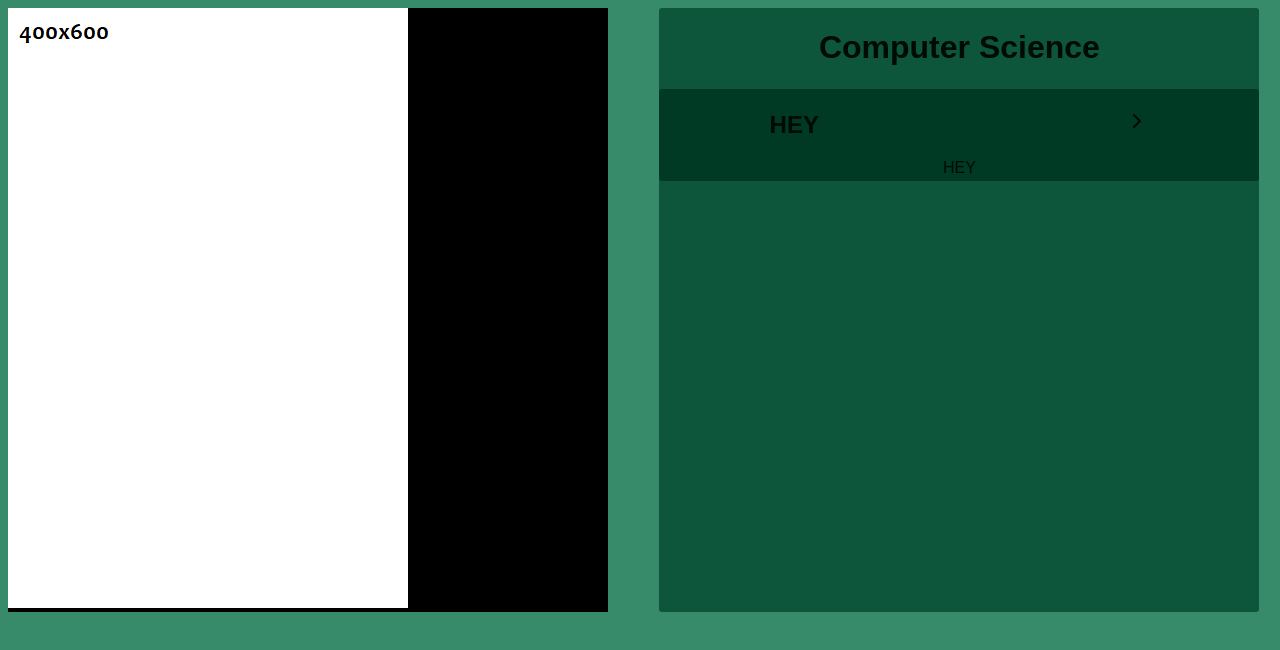
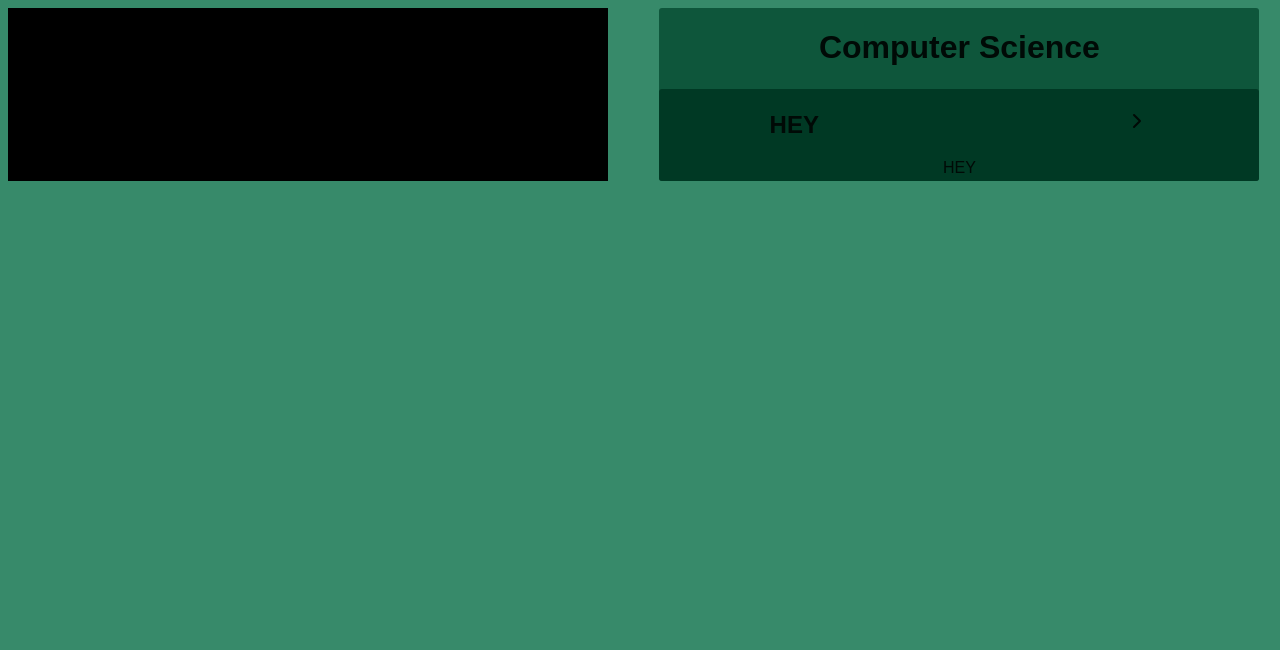
Before and after one commit to bertanbee/Binary-System-Teacher, a React (Create React App) app in the folder teacher/: page / in a window 1280 px wide. Shown: the top 650 px of the page. Built offline with nearby package versions, Linux system fonts and the light colour scheme.

Commit message:
Deleting test image and clearing div for the next task

```diff
--- a/teacher/src/Pages/Home/Home.tsx
+++ b/teacher/src/Pages/Home/Home.tsx
@@ -3,13 +3,11 @@ import './styles.css';
 
 import Card from '../../Components/Card';
 
-import img from './img.png'
-
 function Home() {
     return (
         <div className="div">
             <div className="img-content">
-                <img src={img} alt="img"></img>
+
             </div>
 
             <div className="selector">
```
Also changed, not shown: teacher/src/Pages/Home/img.png (deleted).
